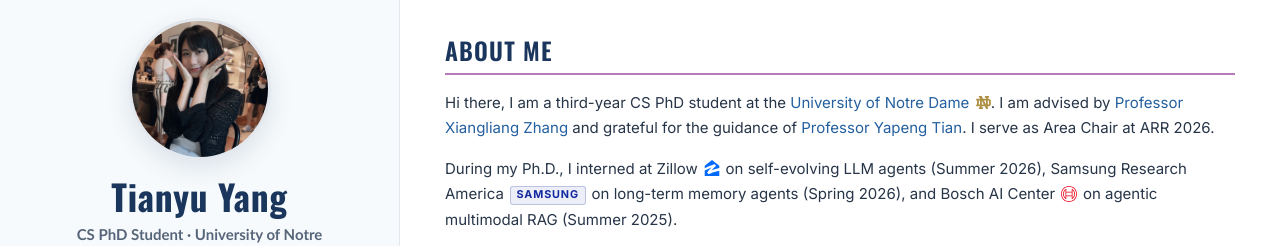
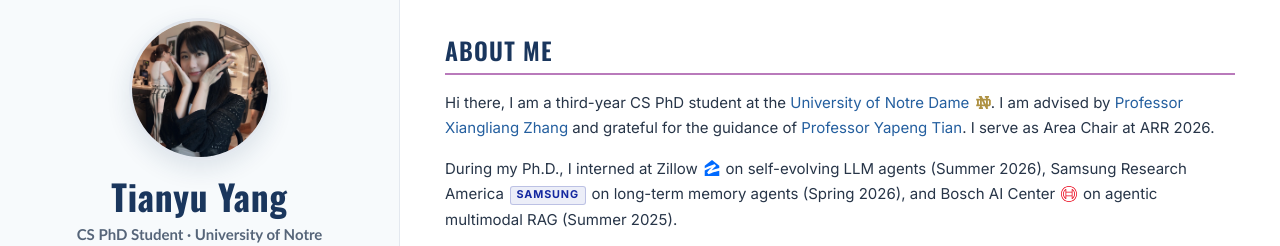
Before and after one commit to Tianyu-yang-anna/Tianyu-yang-anna.github.io, a Jekyll site: the page built from _pages/about.md, in a window 1280 px wide. Shown: the top 246 px of the page. Built offline with Jekyll 4.4.1, drawn with Linux system fonts in a browser that asks for light colours.

Commit message:
new2222222

```diff
--- a/assets/css/main.scss
+++ b/assets/css/main.scss
@@ -172,27 +172,34 @@ body {
 
 .profile_box > .author__avatar {
     display: block;
-    width: auto;
-    height: auto;
-}
-
-.profile_box > .author__avatar img.author__avatar {
-    display: block;
     width: 142px;
     height: 142px;
-    min-width: 0;
-    max-width: none;
     margin: 0 auto 1rem;
-    padding: 0;
-    object-fit: cover;
-    object-position: center top;
+    overflow: hidden;
     border: 3px solid var(--academic-border);
     border-radius: 50%;
     box-shadow: 0 8px 24px rgba(26, 54, 93, 0.12);
     transition: transform 0.25s ease, box-shadow 0.25s ease;
 }
 
-.profile_box > .author__avatar img.author__avatar:hover {
+.profile_box > .author__avatar img.author__avatar {
+    display: block;
+    width: 100%;
+    height: 100%;
+    min-width: 0;
+    max-width: none;
+    margin: 0;
+    padding: 0;
+    object-fit: cover;
+    object-position: center top;
+    border: 0;
+    border-radius: 0;
+    box-shadow: none;
+    transform: scale(1.08);
+    transform-origin: center top;
+}
+
+.profile_box > .author__avatar:hover {
     transform: translateY(-2px) scale(1.03);
     box-shadow: 0 12px 30px rgba(26, 54, 93, 0.18);
 }
```
